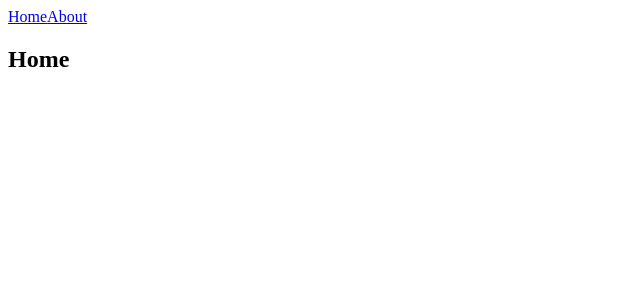
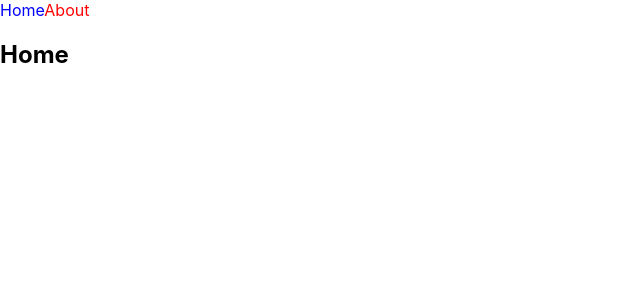
Before and after one commit to Yoon-CH/Next-Study, a Next.js app: page / in a window 1280 px wide. Shown: the top 300 px of the page, without its empty margins (0-640 px from the left). Built offline with nearby package versions, Linux system fonts and the light colour scheme.

Commit message:
✨ _app파일 활용 및 styles jsx 활용

```diff
--- a/components/NavBar.jsx
+++ b/components/NavBar.jsx
@@ -1,15 +1,25 @@
 import React from "react";
 import Link from "next/link";
+import { useRouter } from "next/router";
 
 const NavBar = () => {
+  const router = useRouter();
   return (
     <nav>
       <Link href="/">
-        <a>Home</a>
+        <a className={router.pathname === "/" ? "active" : ""}>Home</a>
       </Link>
       <Link href="/about">
-        <a>About</a>
+        <a className={router.pathname === "/about" ? "active" : ""}>About</a>
       </Link>
+      <style jsx>{`
+        a {
+          text-decoration: none;
+        }
+        .active {
+          color: blue;
+        }
+      `}</style>
     </nav>
   );
 };
--- /dev/null
+++ b/pages/_app.jsx
@@ -0,0 +1,19 @@
+import React from "react";
+import NavBar from "../components/NavBar";
+import "../styles/globals.css";
+
+const _app = ({ Component, pageProps }) => {
+  return (
+    <>
+      <NavBar />
+      <Component {...pageProps} />
+      <style jsx global>{`
+        a {
+          color: red;
+        }
+      `}</style>
+    </>
+  );
+};
+
+export default _app;
--- a/pages/about.jsx
+++ b/pages/about.jsx
@@ -1,10 +1,8 @@
 import React from "react";
-import NavBar from "../components/NavBar";
 
 const about = () => {
   return (
     <>
-      <NavBar />
       <h2>About</h2>
     </>
   );
--- a/pages/index.jsx
+++ b/pages/index.jsx
@@ -1,10 +1,8 @@
 import React from "react";
-import NavBar from "../components/NavBar";
 
 const index = () => {
   return (
     <>
-      <NavBar />
       <h2>Home</h2>
     </>
   );
```
